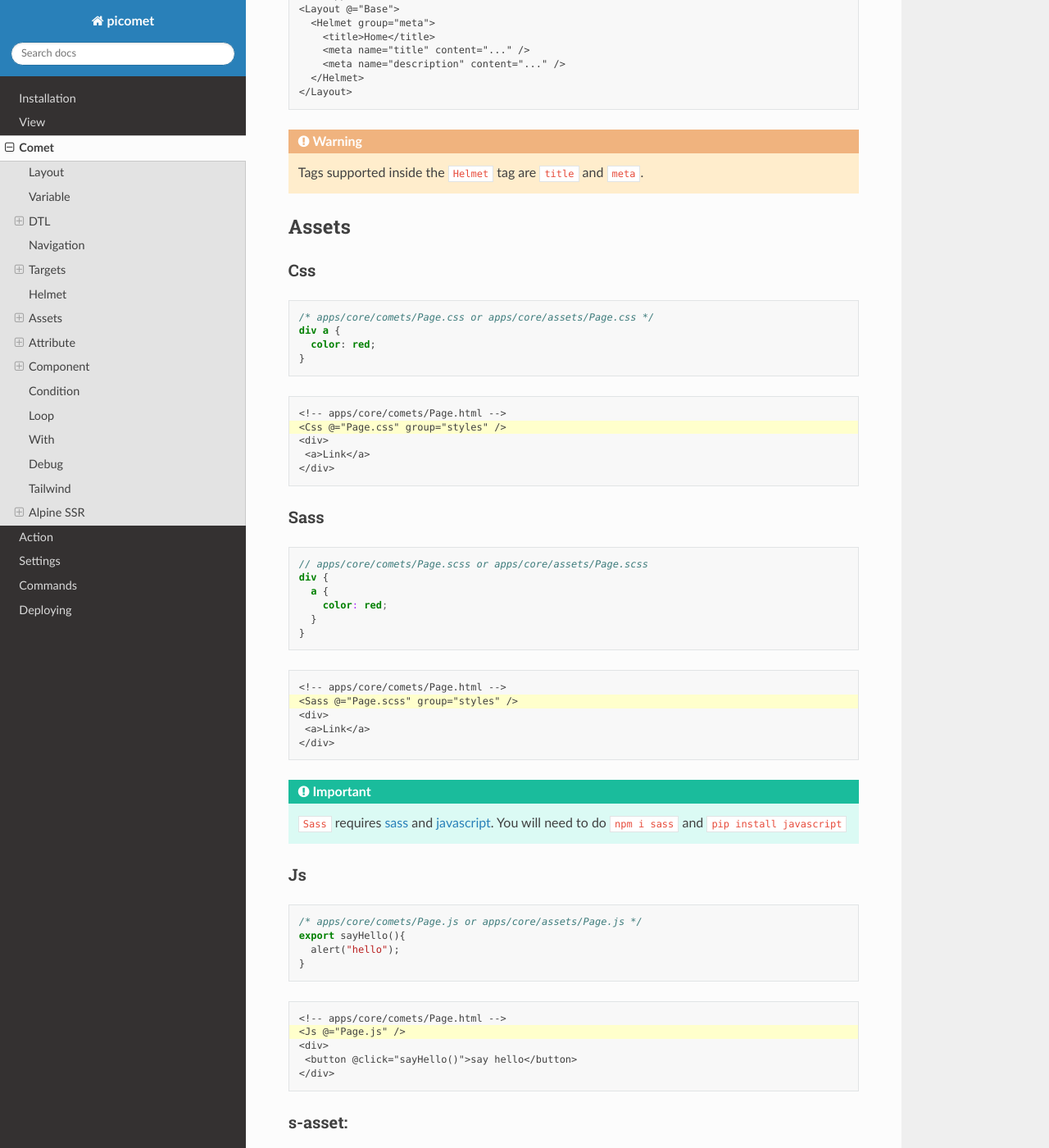
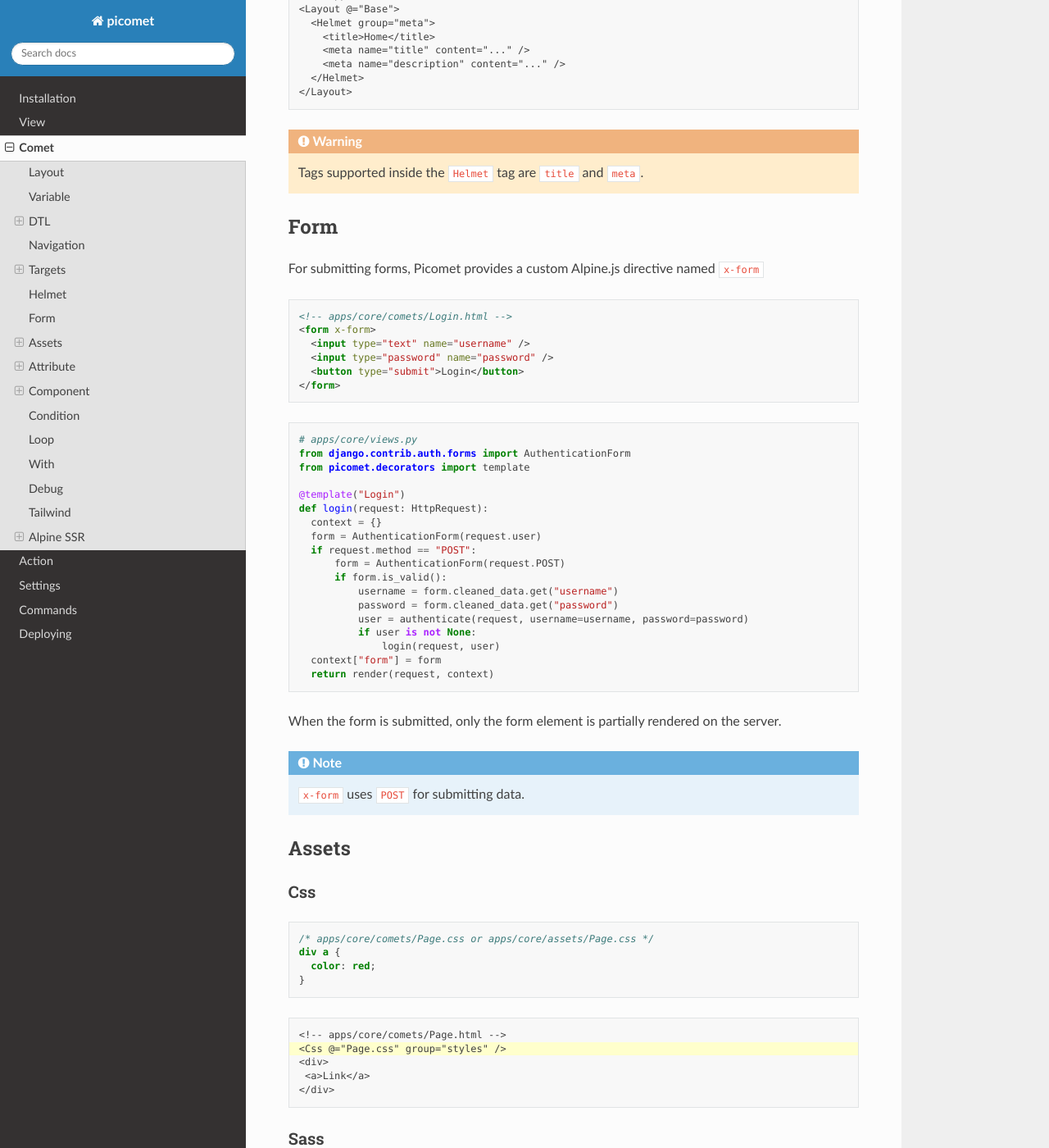
Before and after one commit to picomet/picomet, a Sphinx documentation site: the page built from docs/source/comet.rst, in a window 1280 px wide and 1400 px high, scrolled down 2679 px. Shown: the whole window at 82% size. Built offline with Sphinx 7.4.7 and the Read the Docs theme 2.0.0, drawn with Linux system fonts in a browser that asks for light colours.

Commit message:
docs: add x-form to comet guide

```diff
--- a/docs/source/comet.rst
+++ b/docs/source/comet.rst
@@ -151,6 +151,48 @@
 
 .. warning::
   Tags supported inside the ``Helmet`` tag are ``title`` and ``meta``.
+
+
+Form
+----
+
+For submitting forms, Picomet provides a custom Alpine.js directive named ``x-form``
+
+.. code-block:: html
+
+  <!-- apps/core/comets/Login.html -->
+  <form x-form>
+    <input type="text" name="username" />
+    <input type="password" name="password" />
+    <button type="submit">Login</button>
+  </form>
+
+.. code-block:: python
+
+  # apps/core/views.py
+  from django.contrib.auth.forms import AuthenticationForm
+  from picomet.decorators import template
+
+  @template("Login")
+  def login(request: HttpRequest):
+    context = {}
+    form = AuthenticationForm(request.user)
+    if request.method == "POST":
+        form = AuthenticationForm(request.POST)
+        if form.is_valid():
+            username = form.cleaned_data.get("username")
+            password = form.cleaned_data.get("password")
+            user = authenticate(request, username=username, password=password)
+            if user is not None:
+                login(request, user)
+    context["form"] = form
+    return render(request, context)
+
+
+When the form is submitted, only the form element is partially rendered on the server.
+
+.. note::
+  ``x-form`` uses ``POST`` for submitting data.
 
 
 Assets
```
